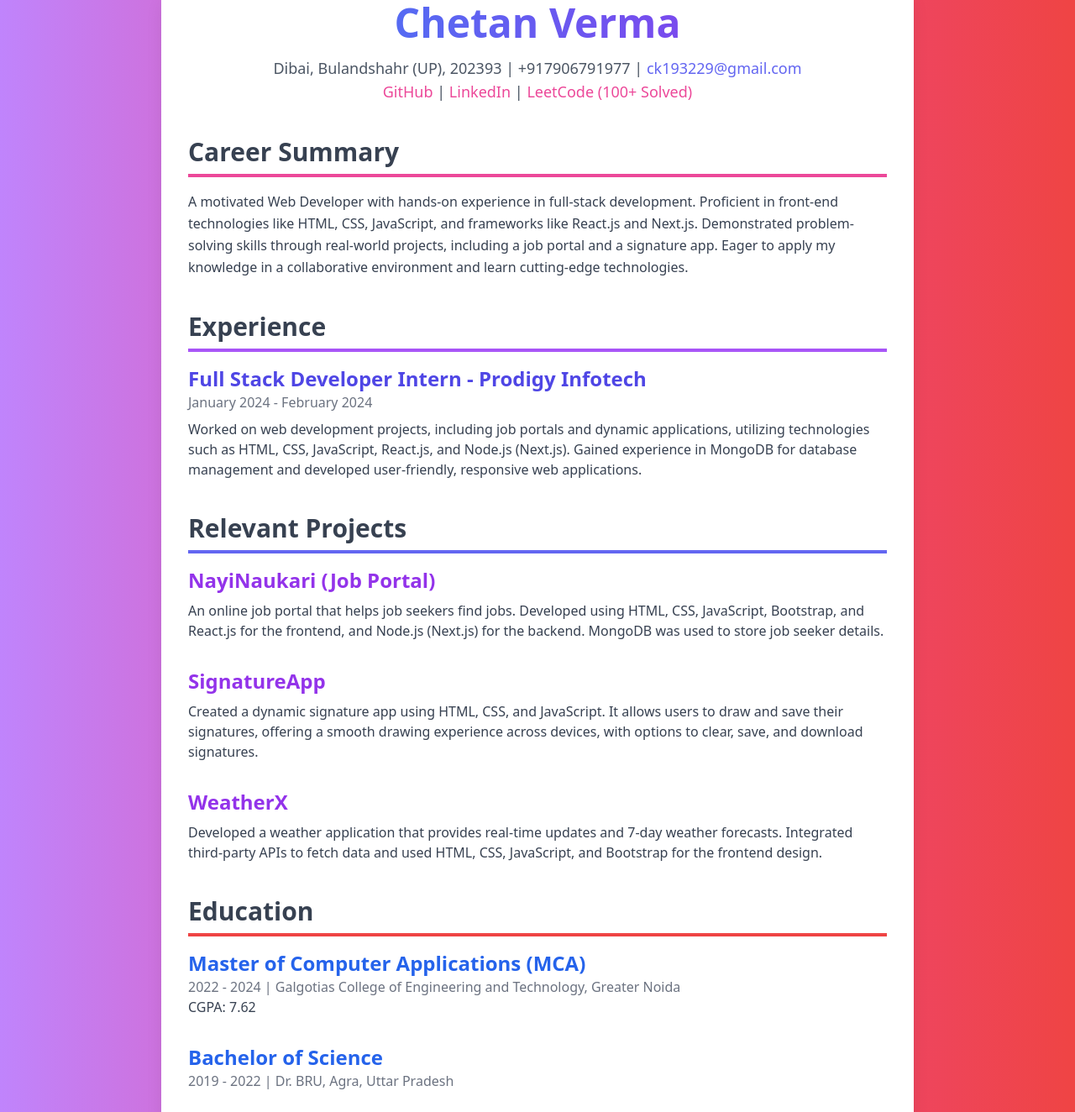
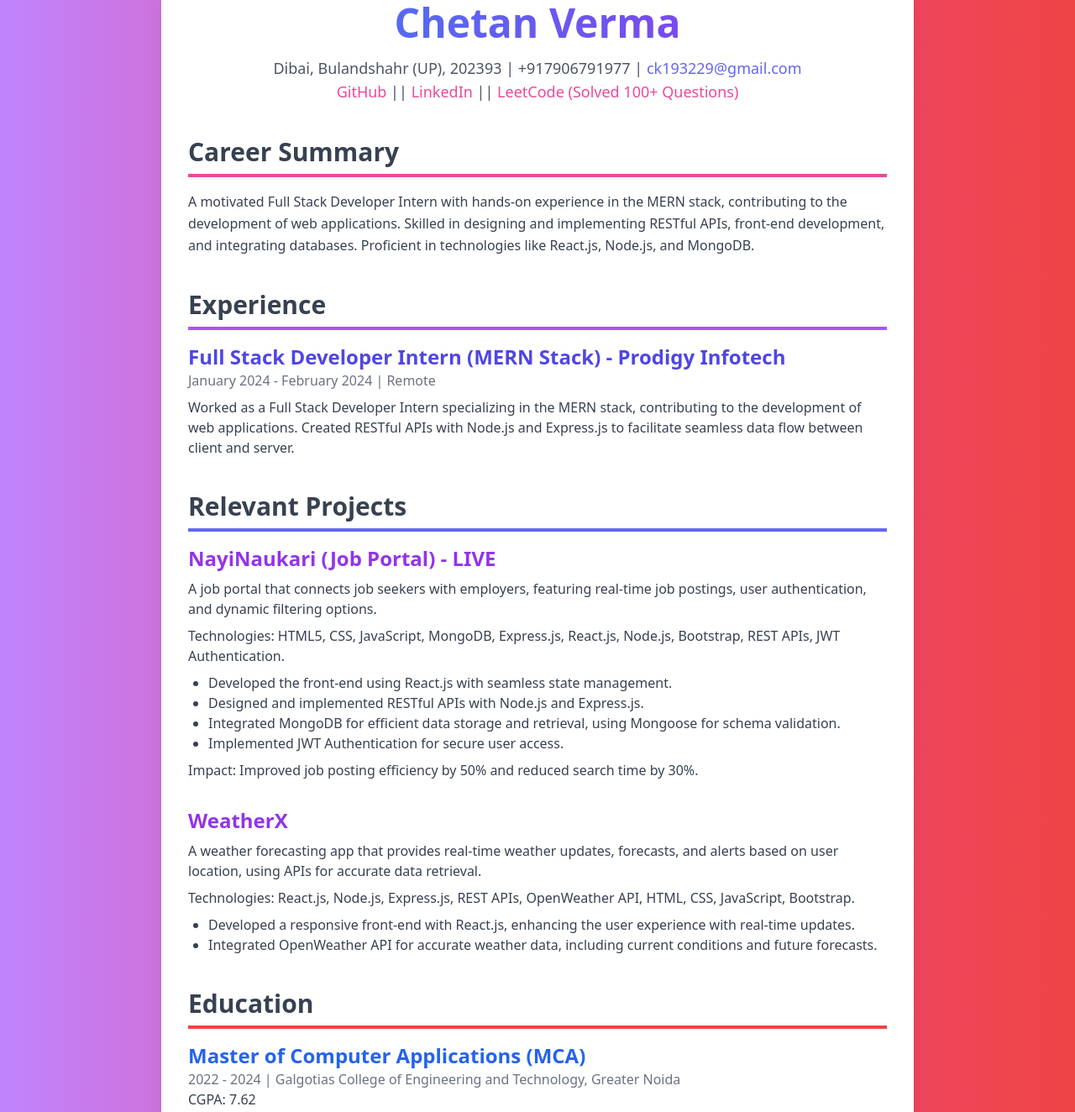
Before and after one commit to chetanverma7906/index-file, a plain HTML site: page index.html in a window 1280 px wide. Shown: the part 69-1393 px from the top of the page at 84% size. Drawn offline with nearby package versions, Linux system fonts and the light colour scheme.

Commit message:
index.html

```diff
--- a/index.html
+++ b/index.html
@@ -28,9 +28,9 @@
             <p class="text-lg text-gray-600">
                 Dibai, Bulandshahr (UP), 202393 | +917906791977 |
                 <a href="mailto:ck193229@gmail.com" class="text-indigo-500 hover:text-purple-500 transition duration-300 ease-in-out">ck193229@gmail.com</a><br>
-                <a href="https://github.com/yourprofile" class="text-pink-500 hover:text-red-500 transition duration-300 ease-in-out">GitHub</a> |
-                <a href="https://linkedin.com/in/yourprofile" class="text-pink-500 hover:text-red-500 transition duration-300 ease-in-out">LinkedIn</a> |
-                <a href="https://leetcode.com/yourprofile" class="text-pink-500 hover:text-red-500 transition duration-300 ease-in-out">LeetCode (100+ Solved)</a>
+                <a href="https://github.com/yourprofile" class="text-pink-500 hover:text-red-500 transition duration-300 ease-in-out">GitHub</a> ||
+                <a href="https://linkedin.com/in/yourprofile" class="text-pink-500 hover:text-red-500 transition duration-300 ease-in-out">LinkedIn</a> ||
+                <a href="https://leetcode.com/yourprofile" class="text-pink-500 hover:text-red-500 transition duration-300 ease-in-out">LeetCode (Solved 100+ Questions)</a>
             </p>
         </header>
 
@@ -38,10 +38,7 @@
         <section class="mb-10">
             <h2 class="text-3xl font-bold text-gray-700 border-b-4 border-pink-500 pb-2 mb-4">Career Summary</h2>
             <p class="leading-relaxed text-gray-700">
-                A motivated Web Developer with hands-on experience in full-stack development.
-                Proficient in front-end technologies like HTML, CSS, JavaScript, and frameworks like React.js and Next.js.
-                Demonstrated problem-solving skills through real-world projects, including a job portal and a signature app.
-                Eager to apply my knowledge in a collaborative environment and learn cutting-edge technologies.
+                A motivated Full Stack Developer Intern with hands-on experience in the MERN stack, contributing to the development of web applications. Skilled in designing and implementing RESTful APIs, front-end development, and integrating databases. Proficient in technologies like React.js, Node.js, and MongoDB.
             </p>
         </section>
 
@@ -50,10 +47,10 @@
             <h2 class="text-3xl font-bold text-gray-700 border-b-4 border-purple-500 pb-2 mb-4">Experience</h2>
             <ul>
                 <li class="mb-8">
-                    <h3 class="text-2xl font-semibold text-indigo-600">Full Stack Developer Intern - Prodigy Infotech</h3>
-                    <p class="text-gray-500">January 2024 - February 2024</p>
+                    <h3 class="text-2xl font-semibold text-indigo-600">Full Stack Developer Intern (MERN Stack) - Prodigy Infotech</h3>
+                    <p class="text-gray-500">January 2024 - February 2024 | Remote</p>
                     <p class="mt-2 text-gray-700">
-                        Worked on web development projects, including job portals and dynamic applications, utilizing technologies such as HTML, CSS, JavaScript, React.js, and Node.js (Next.js). Gained experience in MongoDB for database management and developed user-friendly, responsive web applications.
+                        Worked as a Full Stack Developer Intern specializing in the MERN stack, contributing to the development of web applications. Created RESTful APIs with Node.js and Express.js to facilitate seamless data flow between client and server.
                     </p>
                 </li>
             </ul>
@@ -64,16 +61,25 @@
             <h2 class="text-3xl font-bold text-gray-700 border-b-4 border-indigo-500 pb-2 mb-4">Relevant Projects</h2>
             <ul>
                 <li class="mb-8">
-                    <h3 class="text-2xl font-semibold text-purple-600">NayiNaukari (Job Portal)</h3>
-                    <p class="mt-2 text-gray-700">An online job portal that helps job seekers find jobs. Developed using HTML, CSS, JavaScript, Bootstrap, and React.js for the frontend, and Node.js (Next.js) for the backend. MongoDB was used to store job seeker details.</p>
-                </li>
-                <li class="mb-8">
-                    <h3 class="text-2xl font-semibold text-purple-600">SignatureApp</h3>
-                    <p class="mt-2 text-gray-700">Created a dynamic signature app using HTML, CSS, and JavaScript. It allows users to draw and save their signatures, offering a smooth drawing experience across devices, with options to clear, save, and download signatures.</p>
+                    <h3 class="text-2xl font-semibold text-purple-600">NayiNaukari (Job Portal) - LIVE</h3>
+                    <p class="mt-2 text-gray-700">A job portal that connects job seekers with employers, featuring real-time job postings, user authentication, and dynamic filtering options.</p>
+                    <p class="mt-2 text-gray-700">Technologies: HTML5, CSS, JavaScript, MongoDB, Express.js, React.js, Node.js, Bootstrap, REST APIs, JWT Authentication.</p>
+                    <ul class="list-disc ml-6 mt-2 text-gray-700">
+                        <li>Developed the front-end using React.js with seamless state management.</li>
+                        <li>Designed and implemented RESTful APIs with Node.js and Express.js.</li>
+                        <li>Integrated MongoDB for efficient data storage and retrieval, using Mongoose for schema validation.</li>
+                        <li>Implemented JWT Authentication for secure user access.</li>
+                    </ul>
+                    <p class="mt-2 text-gray-700">Impact: Improved job posting efficiency by 50% and reduced search time by 30%.</p>
                 </li>
                 <li class="mb-8">
                     <h3 class="text-2xl font-semibold text-purple-600">WeatherX</h3>
-                    <p class="mt-2 text-gray-700">Developed a weather application that provides real-time updates and 7-day weather forecasts. Integrated third-party APIs to fetch data and used HTML, CSS, JavaScript, and Bootstrap for the frontend design.</p>
+                    <p class="mt-2 text-gray-700">A weather forecasting app that provides real-time weather updates, forecasts, and alerts based on user location, using APIs for accurate data retrieval.</p>
+                    <p class="mt-2 text-gray-700">Technologies: React.js, Node.js, Express.js, REST APIs, OpenWeather API, HTML, CSS, JavaScript, Bootstrap.</p>
+                    <ul class="list-disc ml-6 mt-2 text-gray-700">
+                        <li>Developed a responsive front-end with React.js, enhancing the user experience with real-time updates.</li>
+                        <li>Integrated OpenWeather API for accurate weather data, including current conditions and future forecasts.</li>
+                    </ul>
                 </li>
             </ul>
         </section>
@@ -104,6 +110,7 @@
                 <li class="bg-green-100 p-3 rounded-lg shadow-md">HTML5, CSS</li>
                 <li class="bg-red-100 p-3 rounded-lg shadow-md">Node.js</li>
                 <li class="bg-yellow-100 p-3 rounded-lg shadow-md">Git, GitHub</li>
+                <li class="bg-blue-100 p-3 rounded-lg shadow-md">React.js</li>
             </ul>
         </section>
 
```
